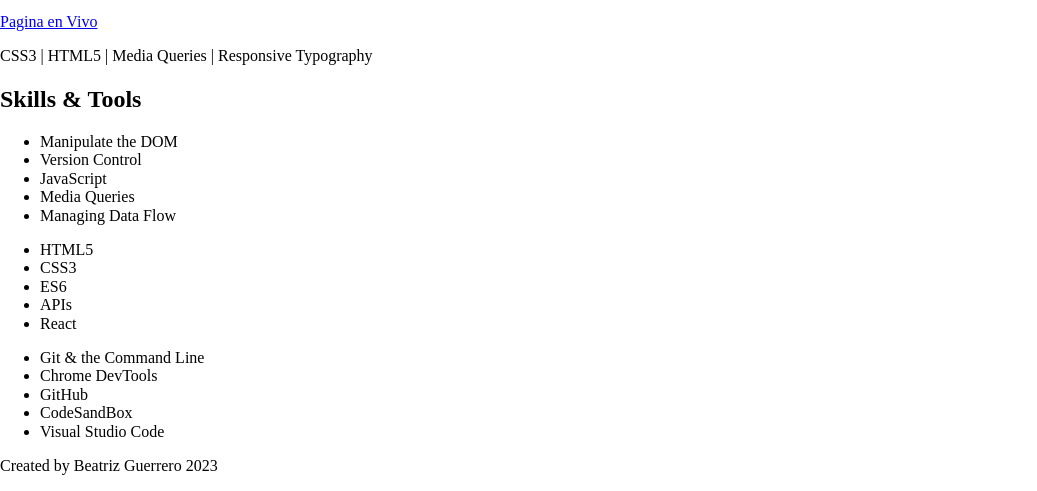
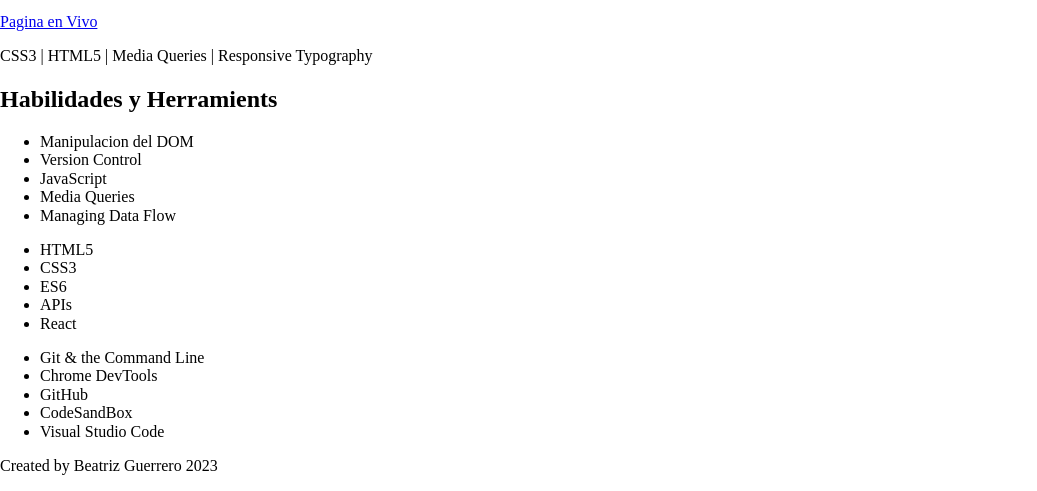
Before and after one commit to Beatriz-G/beatriz-spanish, a plain HTML site: page index.html in a window 1280 px wide. Shown: the part 1370-1861 px from the top of the page, without its empty margins (0-1037 px from the left). Drawn offline with nearby package versions, Linux system fonts and the light colour scheme; files that its build step writes are made by us from their sources.

Commit message:
Updated skills translation

```diff
--- a/index.html
+++ b/index.html
@@ -149,12 +149,12 @@
             <section id="skills-tools">
                 <div class="full-width">
                     <h2>
-                        Skills & Tools
+                        Habilidades y Herramients
                     </h2>
                     <div class="skills-tools-sections">
                         <div class="skills">
                              <ul>
-                                <li>Manipulate the DOM</li>
+                                <li>Manipulacion del DOM</li>
                                 <li>Version Control</li>
                                 <li>JavaScript</li>
                                 <li>Media Queries</li>
```
